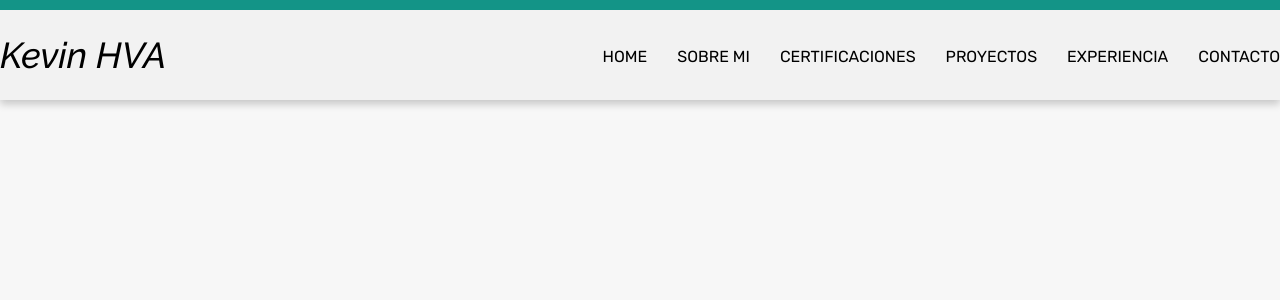
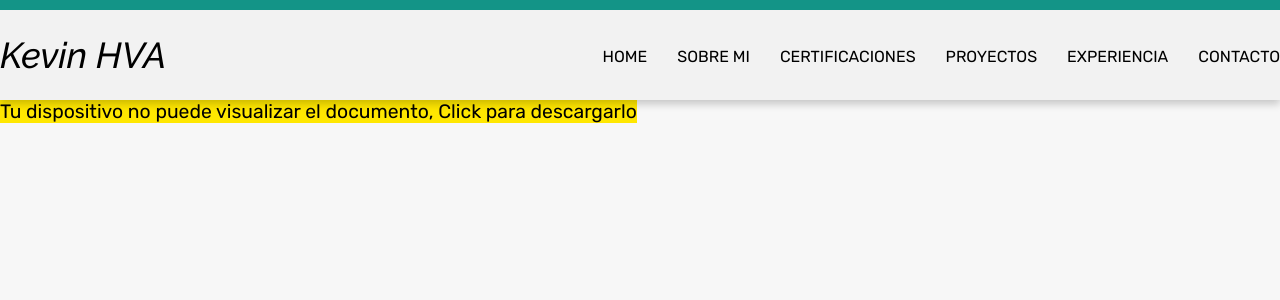
Before and after one commit to kvaldivia-creator/portfolio, a React (Create React App) app: page /pdf in a window 1280 px wide. Shown: the top 300 px of the page. Built offline with nearby package versions, Linux system fonts and the light colour scheme.

Commit message:
Portfolio v1.4

```diff
--- a/src/App.js
+++ b/src/App.js
@@ -4,6 +4,7 @@ import Contact from './pages/Contact'
 import Projects from './pages/Projects'
 import { lazy, Suspense } from 'react'
 import Loading from './components/Loading/Loading'
+import ViewPdf from './pages/ViewPdf'
 
 const Home = lazy(() => import('./pages/Home'))
 const About = lazy(() => import('./pages/About'))
@@ -23,6 +24,7 @@ function App() {
             <Route path='/proyectos' element={<Projects />}></Route>
             <Route path='/experiencias' element={<Experiences />}></Route>
             <Route path='/contacto' element={<Contact />}></Route>
+            <Route path='/pdf' element={<ViewPdf/>}></Route>
           </Routes>
         </Layout>
       </BrowserRouter>
--- a/src/pages/About.js
+++ b/src/pages/About.js
@@ -16,6 +16,7 @@ import nextjs from '../assets/conocimientos/nextjs.png'
 import { device } from '../utils/device'
 import Wrapper from '../components/Wrapper'
 import 'react-lazy-load-image-component/src/effects/blur.css'
+import { NavLink } from 'react-router-dom'
 
 
 const ui = {
@@ -101,6 +102,16 @@ const ui = {
   `,
   EducationWrapper: styled.div`
     padding-bottom: 30px;
+  `,
+  Button: styled.button`
+    outline: none;
+    border: none;
+    cursor: pointer;
+    padding: 12px 30px;
+    background-color: #2f4c84;
+    color: #ffffff;
+    border-radius: 8px;
+    margin-bottom: 20px;
   `,
   Education: styled.section`
     max-width: 800px;
@@ -202,6 +213,9 @@ const About = () => {
                   effect='blur'
                   placeholderSrc={avatar}
                 />
+                <NavLink to='/pdf'>
+                  <ui.Button>Ver CV</ui.Button>
+                </NavLink>
                 <ui.AboutInformation>
                   Soy Kevin Valdivia Alfonso egresado de la Universidad Nacional del Centro del Perú, de la Escuela Profesional de Ingeniería de Sistemas, con experiencia en Desarrollador Frontend.
                   {/* <span>Soy fan de JavaScript y React JS</span>
--- /dev/null
+++ b/src/pages/ViewPdf.js
@@ -0,0 +1,36 @@
+import React, { useEffect } from 'react'
+import styled from 'styled-components'
+
+const ui = {
+  PdfContainer: styled.div`
+    margin-top: 100px;
+    height: calc(100vh - 100px);
+
+    a {
+      background-color: #ffe700;
+    }
+  `
+}
+
+const ViewPdf = () => {
+  useEffect(() => {
+    if (typeof window.orientation !== 'undefined') {
+      document.getElementById('enlace-descarga').click()
+      window.history.back()
+    }
+  }, [])
+  return (
+    <ui.PdfContainer >
+      <object
+        data={require('../assets/docs/Kevin_Valdivia_Alfonso_CV.pdf')}
+        type='application/pdf'
+        width='100%'
+        height='100%'
+      >
+        <a href={require('../assets/docs/Kevin_Valdivia_Alfonso_CV.pdf')} id='enlace-descarga'>Tu dispositivo no puede visualizar el documento, Click para descargarlo</a>
+      </object>
+    </ui.PdfContainer>
+  )
+}
+
+export default ViewPdf
```
Also changed, not shown: 1 other file (tests, documents, lock files or other folders).
